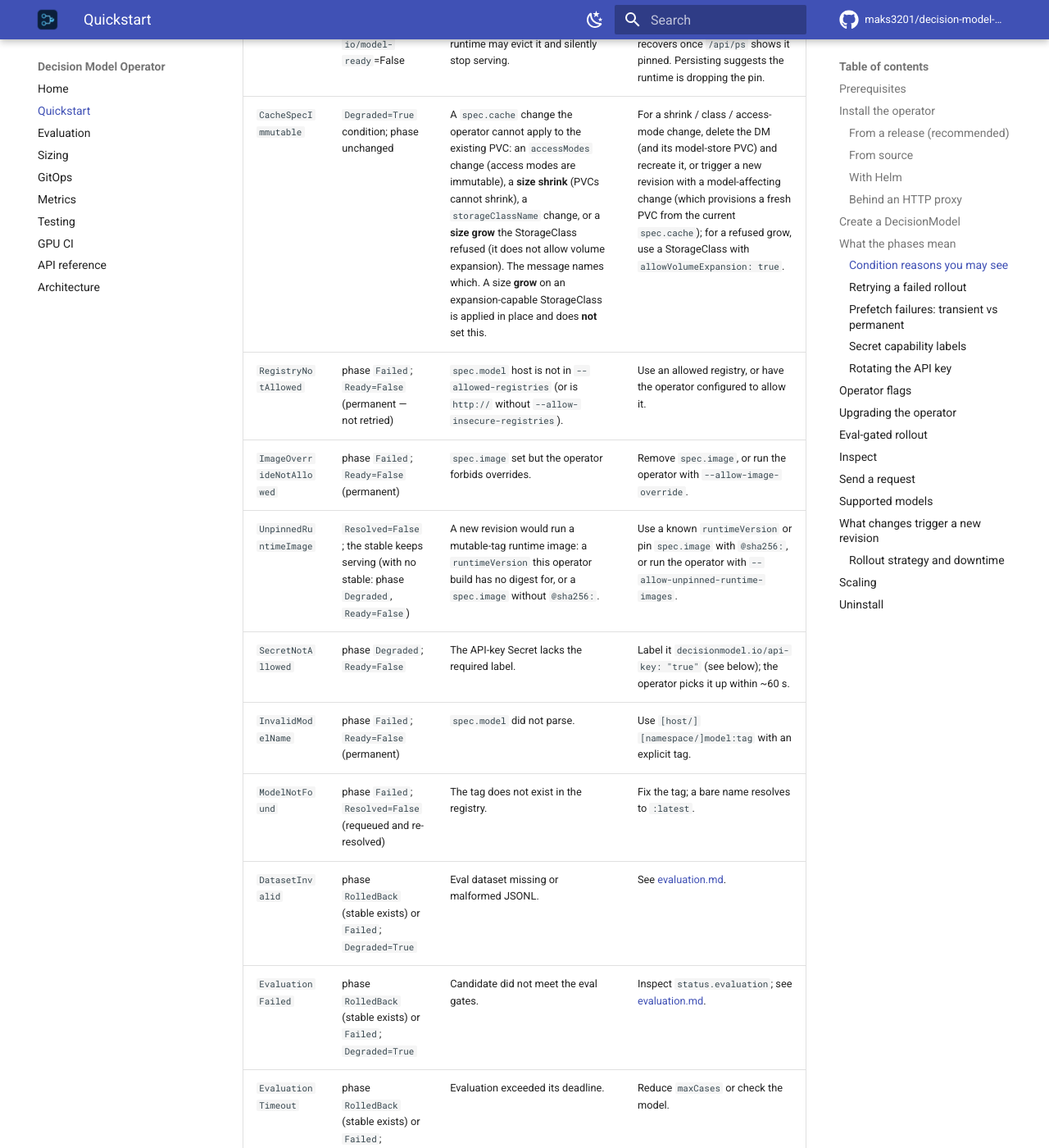
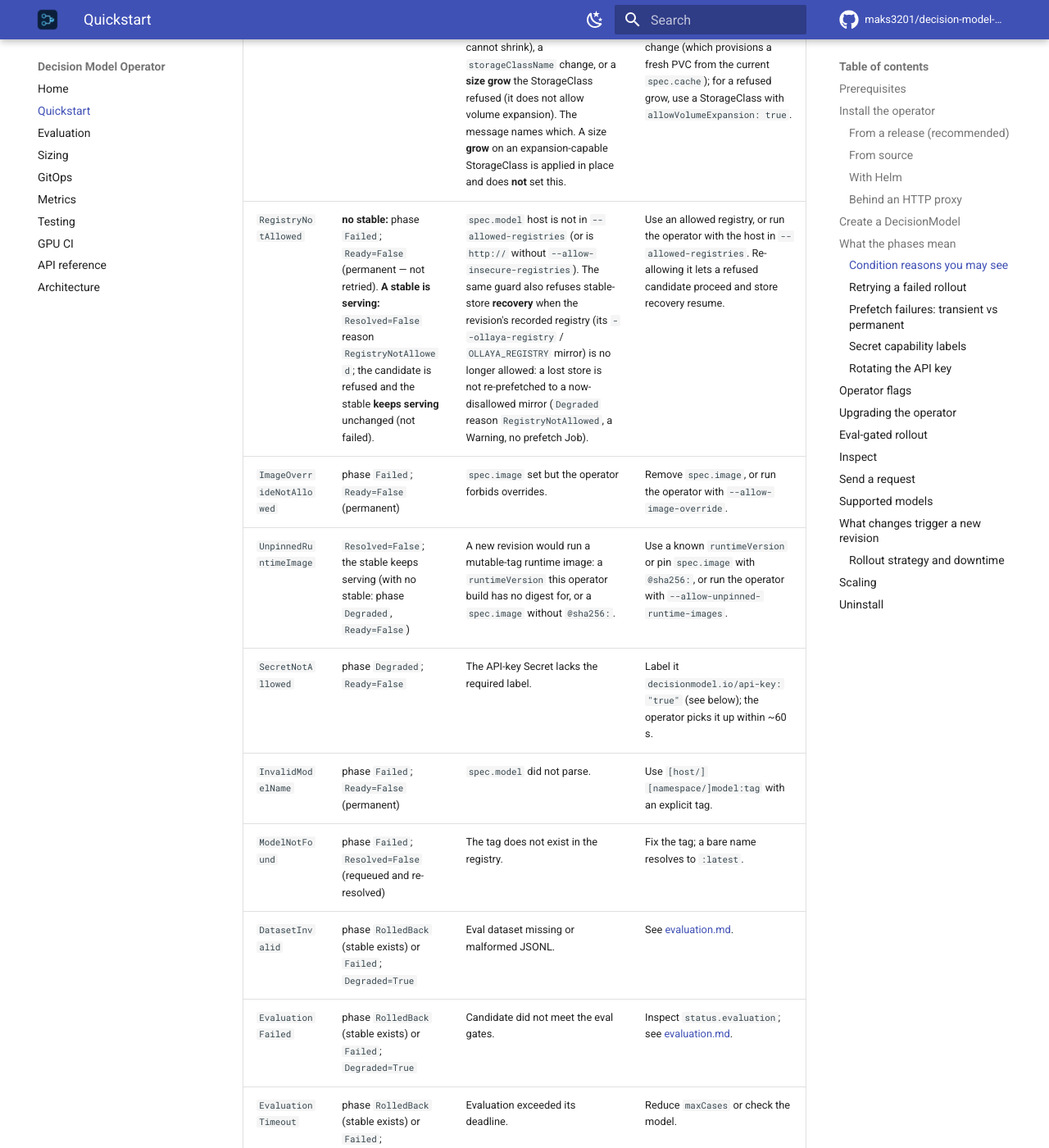
Before and after one commit to maks3201/decision-model-operator, an MkDocs documentation site: the page built from docs/quickstart.md, in a window 1280 px wide and 1400 px high, scrolled down 5803 px. Shown: the whole window at 82% size. Built offline with MkDocs 1.6.1 and Material for MkDocs 9.7.7, drawn with Linux system fonts in a browser that asks for light colours; comment, search, counter and statistics services are not loaded; some of the changed text lies outside the part shown.

Commit message:
docs: revision_info metric, EvaluatedWithSkippedGates, RegistryNotAllowed with a serving stable (#131)

```diff
--- a/docs/quickstart.md
+++ b/docs/quickstart.md
@@ -219,7 +219,7 @@ or `-o jsonpath='{.status.conditions}'`):
 | `DeviceMismatch` | Pod readiness gate `decisionmodel.io/model-ready`=False | A Pod loaded on the wrong device. | Fix `spec.device` / node GPU availability. |
 | `NotPinned` | Pod readiness gate `decisionmodel.io/model-ready`=False | The right model on the right device, but it is **not pinned** in the runtime (`keep_alive`), so the runtime may evict it and silently stop serving. | Usually transient — the operator's warmup pins it (`keep_alive=-1`); the gate recovers once `/api/ps` shows it pinned. Persisting suggests the runtime is dropping the pin. |
 | `CacheSpecImmutable` | `Degraded=True` condition; phase unchanged | A `spec.cache` change the operator cannot apply to the existing PVC: an `accessModes` change (access modes are immutable), a **size shrink** (PVCs cannot shrink), a `storageClassName` change, or a **size grow** the StorageClass refused (it does not allow volume expansion). The message names which. A size **grow** on an expansion-capable StorageClass is applied in place and does **not** set this. | For a shrink / class / access-mode change, delete the DM (and its model-store PVC) and recreate it, or trigger a new revision with a model-affecting change (which provisions a fresh PVC from the current `spec.cache`); for a refused grow, use a StorageClass with `allowVolumeExpansion: true`. |
-| `RegistryNotAllowed` | phase `Failed`; `Ready=False` (permanent — not retried) | `spec.model` host is not in `--allowed-registries` (or is `http://` without `--allow-insecure-registries`). | Use an allowed registry, or have the operator configured to allow it. |
+| `RegistryNotAllowed` | **no stable:** phase `Failed`; `Ready=False` (permanent — not retried). **A stable is serving:** `Resolved=False` reason `RegistryNotAllowed`; the candidate is refused and the stable **keeps serving** unchanged (not failed). | `spec.model` host is not in `--allowed-registries` (or is `http://` without `--allow-insecure-registries`). The same guard also refuses stable-store **recovery** when the revision's recorded registry (its `--ollaya-registry` / `OLLAYA_REGISTRY` mirror) is no longer allowed: a lost store is not re-prefetched to a now-disallowed mirror (`Degraded` reason `RegistryNotAllowed`, a Warning, no prefetch Job). | Use an allowed registry, or run the operator with the host in `--allowed-registries`. Re-allowing it lets a refused candidate proceed and store recovery resume. |
 | `ImageOverrideNotAllowed` | phase `Failed`; `Ready=False` (permanent) | `spec.image` set but the operator forbids overrides. | Remove `spec.image`, or run the operator with `--allow-image-override`. |
 | `UnpinnedRuntimeImage` | `Resolved=False`; the stable keeps serving (with no stable: phase `Degraded`, `Ready=False`) | A new revision would run a mutable-tag runtime image: a `runtimeVersion` this operator build has no digest for, or a `spec.image` without `@sha256:`. | Use a known `runtimeVersion` or pin `spec.image` with `@sha256:`, or run the operator with `--allow-unpinned-runtime-images`. |
 | `SecretNotAllowed` | phase `Degraded`; `Ready=False` | The API-key Secret lacks the required label. | Label it `decisionmodel.io/api-key: "true"` (see below); the operator picks it up within ~60 s. |
@@ -228,6 +228,7 @@ or `-o jsonpath='{.status.conditions}'`):
 | `DatasetInvalid` | phase `RolledBack` (stable exists) or `Failed`; `Degraded=True` | Eval dataset missing or malformed JSONL. | See [evaluation.md](evaluation.md). |
 | `EvaluationFailed` | phase `RolledBack` (stable exists) or `Failed`; `Degraded=True` | Candidate did not meet the eval gates. | Inspect `status.evaluation`; see [evaluation.md](evaluation.md). |
 | `EvaluationTimeout` | phase `RolledBack` (stable exists) or `Failed`; `Degraded=True` | Evaluation exceeded its deadline. | Reduce `maxCases` or check the model. |
+| `EvaluatedWithSkippedGates` | `Evaluated=True`; the candidate **passed** and the rollout proceeds | The candidate met the **absolute** gates (`minAccuracy`, `minMacroF1`, `maxEce`) but the **relative** gate (`maxAccuracyDrop` vs the stable baseline) was **skipped**: under `spec.rollout.strategy: Recreate` the stable is scaled to zero during evaluation, so no baseline could be measured. `status.evaluation.reason` says the same. | Expected under `Recreate` — no action; the candidate is promoted on its absolute scores. If you need the relative-drop guard enforced, use `spec.rollout.strategy: BlueGreen` (the default), which keeps the stable serving as a baseline but needs capacity for both revisions at once. |
 | `ResourceConflict` | `Ready=False`, `Degraded=True` reason `ResourceConflict` | An object the operator needs (Service, Deployment, Job or PVC) already exists under the DecisionModel's name but is **not owned by it** (different or absent controller owner). The operator never modifies or deletes a foreign object; a foreign **Service** blocks promotion, so traffic cannot reach the model. | Rename or remove the conflicting object (it was not created by this operator), then the next reconcile proceeds. |
 | `StoreLost` | `Degraded=True` reason `StoreLost`; stable keeps whatever Pods are ready | The stable revision's model-store PVC went missing (e.g. deleted out of band). The operator **recreates** it (annotated `decisionmodel.io/store-recovering`) and **re-runs the prefetch** before letting Pods serve on it; it will not serve an empty store. | Usually none — recovery is automatic. Check StorageClass/quota if it stays here. |
 | `StorePrefetchFailed` | `Degraded=True` reason `StorePrefetchFailed`; held without churn | The recovery prefetch Job exhausted its retries (bad registry, digest mismatch, disk). | Fix the underlying cause, then bump `decisionmodel.io/retry` to re-run recovery. |
```
Also changed, not shown: docs/metrics.md (+1 -0 lines).
